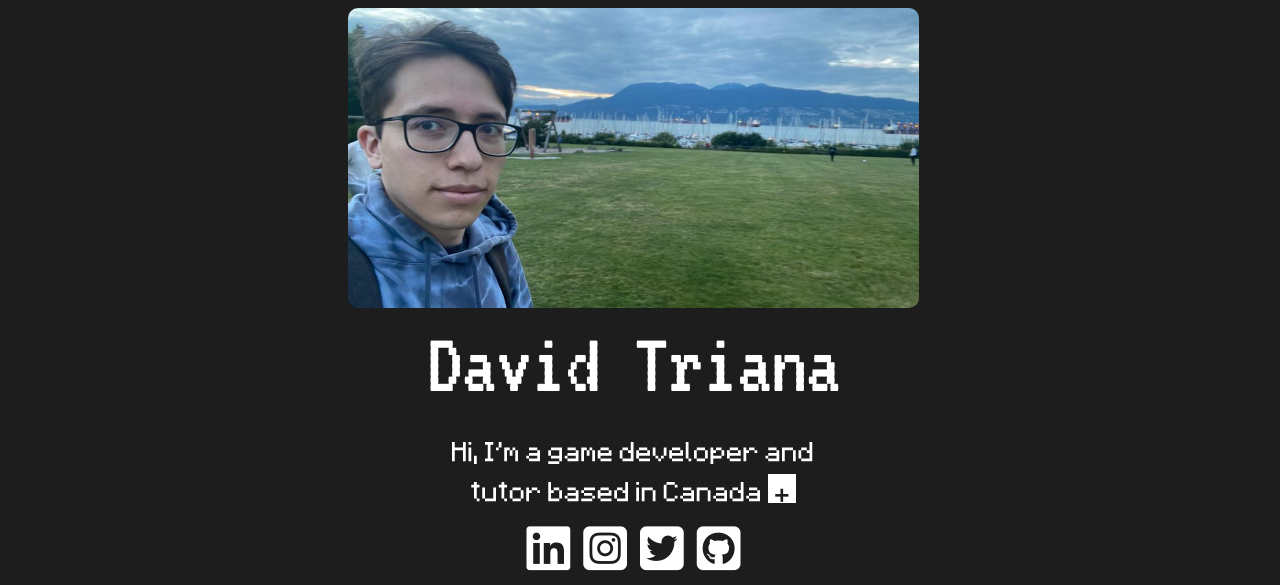
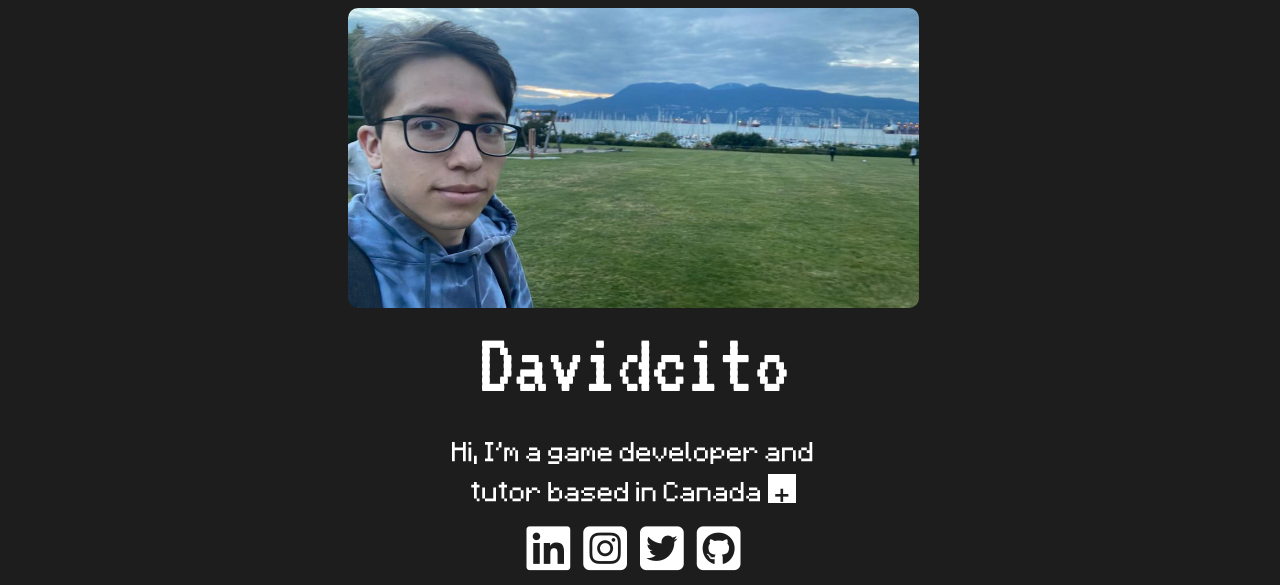
Before and after one commit to davidgtriana/portfolio, a plain HTML site: page index.html in a window 1280 px wide. Shown: the part 222-807 px from the top of the page. Drawn offline with nearby package versions, Linux system fonts and the light colour scheme.

Commit message:
update from the new folder

```diff
--- a/index.html
+++ b/index.html
@@ -44,7 +44,7 @@
                             </a></div>
                         </div>
                         <div class="col-xxl-8 col-12 info-container">
-                            <h1>David Triana</h1>
+                            <h1>Davidcito</h1>
                             <p class="text">Hi, I’m a game developer and tutor based in Canada
                               <a href="/about-me.html">+</a>
                             </p>
```
Also changed, not shown: skelleton.css (+6 -1 lines), 1 other file.
